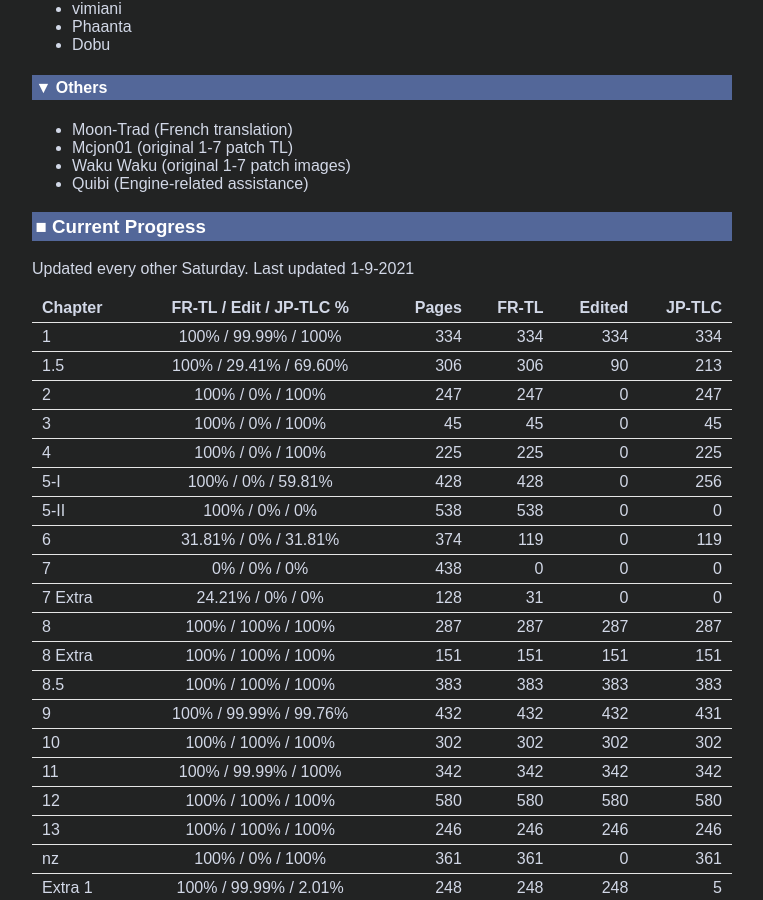
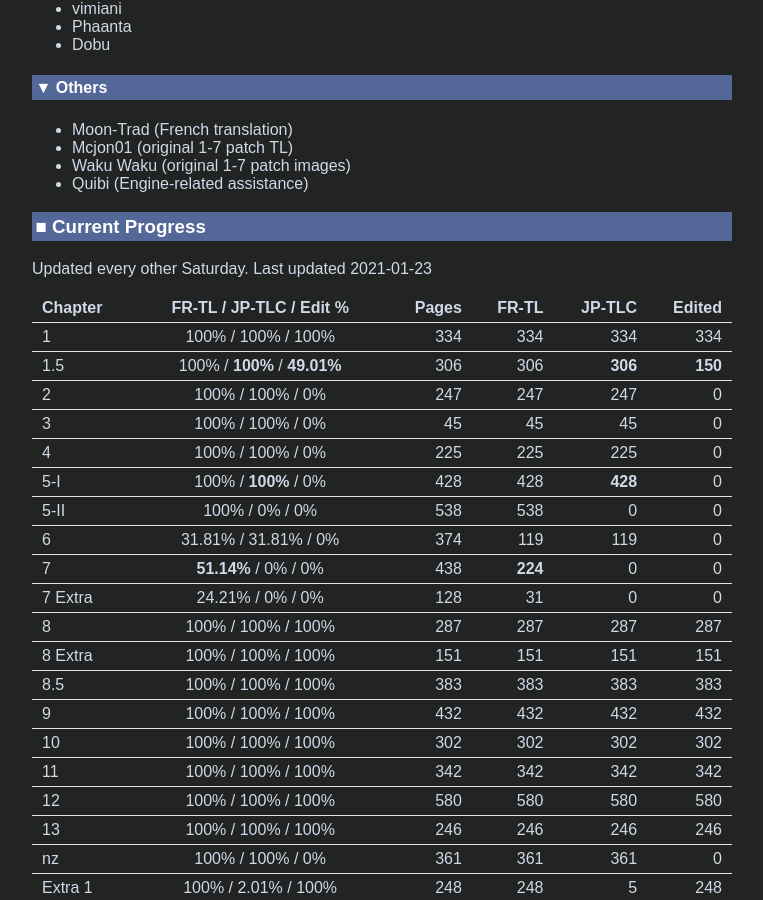
Before and after one commit to Hollow-Moon/Hollow-Moon.github.io, a Jekyll site: the page built from wohn-tl/index.md, in a window 1280 px wide and 900 px high, scrolled down 2869 px. Shown: the whole window, without its empty margins (258-1021 px from the left). Built offline with Jekyll 4.4.1, drawn with Linux system fonts in a browser that asks for light colours; some of the changed text lies outside the part shown.

Commit message:
Update index.md

```diff
--- a/wohn-tl/index.md
+++ b/wohn-tl/index.md
@@ -86,32 +86,32 @@ The latest patch can be downloaded [here](https://github.com/Hollow-Moon/mahoyo-
 * Quibi (Engine-related assistance)
 
 ### Current Progress
-Updated every other Saturday. Last updated 1-9-2021
+Updated every other Saturday. Last updated 2021-01-23
 
-| Chapter  | FR-TL / Edit / JP-TLC %  | Pages   | FR-TL  | Edited | JP-TLC |
+| Chapter  | FR-TL / JP-TLC / Edit %  | Pages   | FR-TL  | JP-TLC | Edited |
 | -------- |:------------------------:| -------:| ------:| ------:| ------:|
-| 1        | 100% / 99.99% / 100%     | 334     | 334    | 334    | 334    |
-| 1.5      | 100% / 29.41% / 69.60%   | 306     | 306    | 90     | 213    |
-| 2        | 100% / 0% / 100%         | 247     | 247    | 0      | 247    |
-| 3        | 100% / 0% / 100%         | 45      | 45     | 0      | 45     |
-| 4        | 100% / 0% / 100%         | 225     | 225    | 0      | 225    |
-| 5-I      | 100% / 0% / 59.81%       | 428     | 428    | 0      | 256    |
+| 1        | 100% / 100% / 100%       | 334     | 334    | 334    | 334    |
+| 1.5      | 100% / **100%** / **49.01%** | 306     | 306    | **306**| **150**|
+| 2        | 100% / 100% / 0%         | 247     | 247    | 247    | 0      |
+| 3        | 100% / 100% / 0%         | 45      | 45     | 45     | 0      |
+| 4        | 100% / 100% / 0%         | 225     | 225    | 225    | 0      |
+| 5-I      | 100% / **100%** / 0%     | 428     | 428    | **428**| 0      |
 | 5-II     | 100% / 0% / 0%           | 538     | 538    | 0      | 0      |
-| 6        | 31.81% / 0% / 31.81%     | 374     | 119    | 0      | 119    |
-| 7        | 0% / 0% / 0%             | 438     | 0      | 0      | 0      |
+| 6        | 31.81% / 31.81% / 0%     | 374     | 119    | 119    | 0      |
+| 7        | **51.14%** / 0% / 0%     | 438     | **224**| 0      | 0      |
 | 7 Extra  | 24.21% / 0% / 0%         | 128     | 31     | 0      | 0      |
 | 8        | 100% / 100% / 100%       | 287     | 287    | 287    | 287    |
 | 8 Extra  | 100% / 100% / 100%       | 151     | 151    | 151    | 151    |
 | 8.5      | 100% / 100% / 100%       | 383     | 383    | 383    | 383    |
-| 9        | 100% / 99.99% / 99.76%   | 432     | 432    | 432    | 431    |
+| 9        | 100% / 100% / 100%       | 432     | 432    | 432    | 432    |
 | 10       | 100% / 100% / 100%       | 302     | 302    | 302    | 302    |
-| 11       | 100% / 99.99% / 100%     | 342     | 342    | 342    | 342    |
+| 11       | 100% / 100% / 100%       | 342     | 342    | 342    | 342    |
 | 12       | 100% / 100% / 100%       | 580     | 580    | 580    | 580    |
 | 13       | 100% / 100% / 100%       | 246     | 246    | 246    | 246    |
-| nz       | 100% / 0% / 100%         | 361     | 361    | 0      | 361    |
-| Extra 1  | 100% / 99.99% / 2.01%    | 248     | 248    | 248    | 5      |
-| Extra 2  | 39.23% / 0% / 0%         | 836     | 328    | 0      | 0      |
-| TOTAL    | 82.04% / 46.95% / 62.60% | 7231    | 5933   | 3395   | 4527   |
+| nz       | 100% / 100% / 0%         | 361     | 361    | 361    | 0      |
+| Extra 1  | 100% / 2.01% / 100%      | 248     | 248    | 5      | 248    |
+| Extra 2  | 39.23%  / 0% / 0%        | 836     | 328    | 0      | 0      |
+| TOTAL    | 85.14% / 66.27% / 47.78% | 7231    | 6157   | 4792   | 3455   |
 
 ### Subpages
 * [Frequently asked questions](faq/)
```
